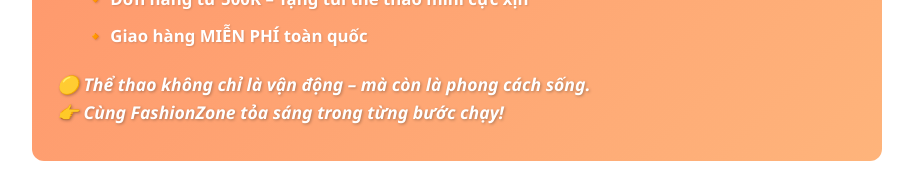
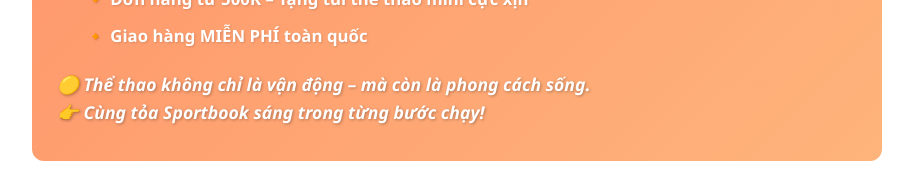
Before and after one commit to congdien19/react, a React (Create React App) app: page / in a window 1280 px wide. Shown: the part 3980-4156 px from the top of the page, without its empty margins (183-1096 px from the left). Built offline with nearby package versions, Linux system fonts and the light colour scheme.

Commit message:
Update chaohe.js

```diff
--- a/src/components/Pages/Home/chaohe.js
+++ b/src/components/Pages/Home/chaohe.js
@@ -4,7 +4,7 @@
 export default function ChaoHe() {
   return (
     <div className="chaohe-container">
-      <h1 className="title">CHÀO HÈ RỰC CHÁY – LÊN ĐỒ CỰC CHẤT 🟡</h1>
+      <h1 className="title">CHÀO HÈ RỰC CHÁY – LÊN ĐỒ CỰC CHẤT🟡</h1>
       <p className="intro">
         Hè 2024 đã đến! Cùng <strong>FashionZone</strong> đón nắng rực rỡ với BST giày thể thao, mũ lưỡi trai và áo phông năng động – thiết kế thời thượng, thoáng mát và chuẩn phong cách đường phố!
       </p>
@@ -39,7 +39,7 @@
       </ul>
       <p className="footer-note">
         🟡 Thể thao không chỉ là vận động – mà còn là phong cách sống.<br />
-        👉 Cùng FashionZone tỏa sáng trong từng bước chạy!
+        👉 Cùng tỏa Sportbook sáng trong từng bước chạy!
       </p>
     </div>
   );
```
